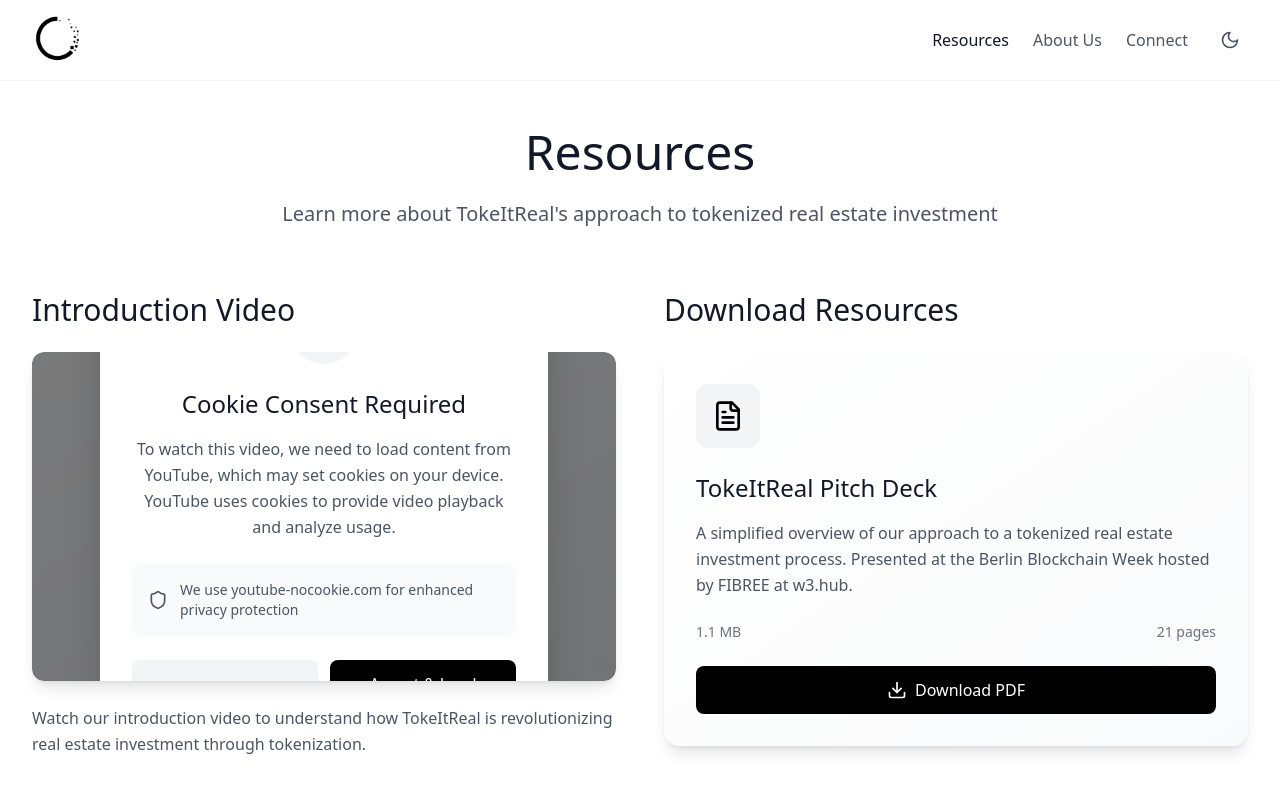
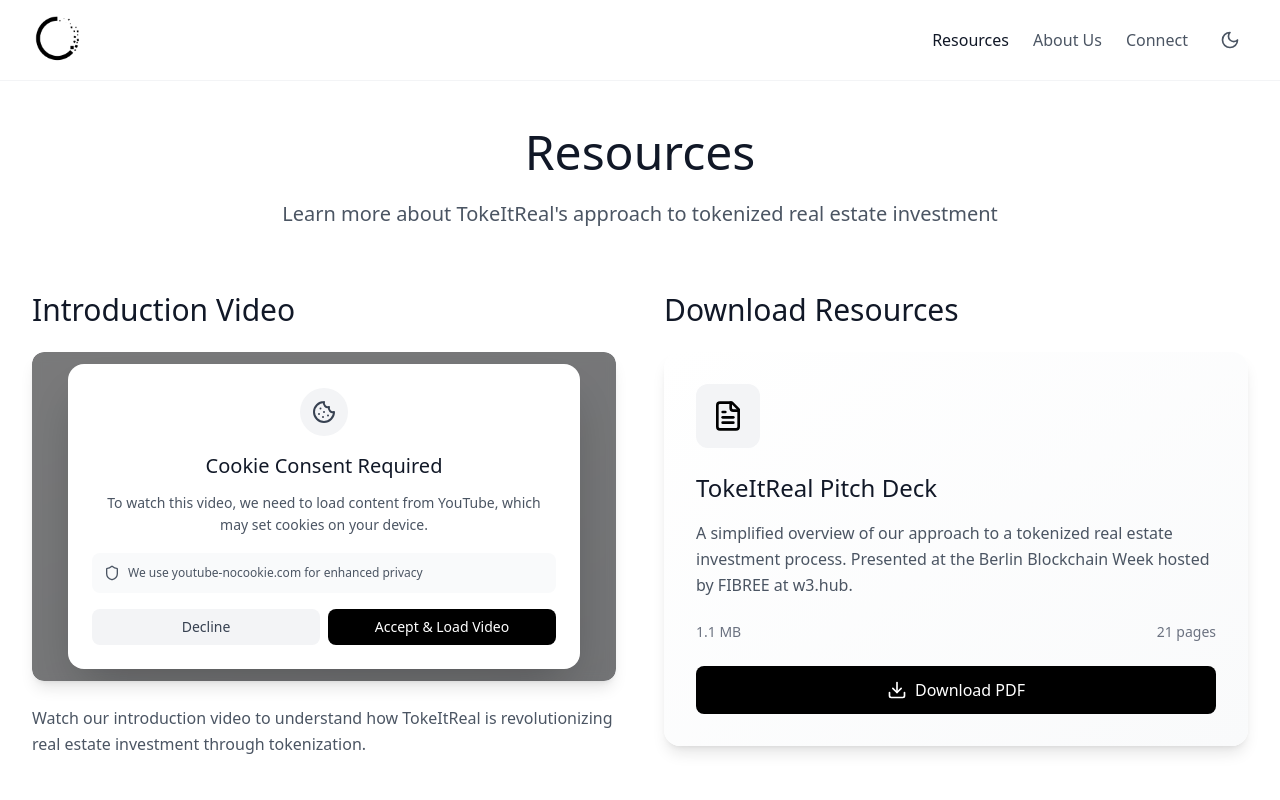
Before and after one commit to christopherhasz/tokeitrealfrontend_prod, a React (Vite) app: page /resources in a window 1280 px wide. Shown: the top 800 px of the page. Built offline with nearby package versions, Linux system fonts and the light colour scheme; no server answers.

Commit message:
Updated YouTubeVideoConsent.tsx

```diff
--- a/src/components/YouTubeVideoConsent.tsx
+++ b/src/components/YouTubeVideoConsent.tsx
@@ -1,5 +1,5 @@
 import React, { useState, useEffect } from 'react';
-import { Cookie, Play, Shield } from 'lucide-react';
+import { Cookie, Play, Shield, RotateCcw } from 'lucide-react';
 
 interface YouTubeVideoConsentProps {
   videoId: string;
@@ -71,6 +71,16 @@ export const YouTubeVideoConsent: React.FC<YouTubeVideoConsentProps> = ({
     setShowConsentDialog(true);
   };
 
+  const handleReset = () => {
+    try {
+      localStorage.removeItem(STORAGE_KEY);
+      setHasConsent(null);
+      setShowConsentDialog(true);
+    } catch (error) {
+      console.error('Error resetting consent:', error);
+    }
+  };
+
   if (hasConsent === true) {
     return (
       <div className="relative w-full" style={{ paddingBottom: '56.25%' }}>
@@ -85,6 +95,13 @@ export const YouTubeVideoConsent: React.FC<YouTubeVideoConsentProps> = ({
           referrerPolicy="strict-origin-when-cross-origin"
           allowFullScreen
         />
+        <button
+          onClick={handleReset}
+          className="absolute top-4 right-4 p-2 rounded-lg bg-black/60 dark:bg-white/60 hover:bg-black/80 dark:hover:bg-white/80 transition-all duration-300 backdrop-blur-sm z-10"
+          title="Reset consent and reload dialog"
+        >
+          <RotateCcw className="w-4 h-4 text-white dark:text-black" />
+        </button>
       </div>
     );
   }
@@ -94,38 +111,38 @@ export const YouTubeVideoConsent: React.FC<YouTubeVideoConsentProps> = ({
       <div className="absolute top-0 left-0 w-full h-full rounded-xl shadow-lg bg-gradient-to-br from-gray-100 to-gray-200 dark:from-gray-800 dark:to-gray-900 flex items-center justify-center overflow-hidden">
         {showConsentDialog ? (
           <div className="absolute inset-0 bg-black/50 backdrop-blur-sm flex items-center justify-center p-4 z-10 animate-fade-in">
-            <div className="bg-white dark:bg-gray-800 rounded-2xl p-8 max-w-md w-full shadow-2xl transform transition-all duration-300 scale-100">
-              <div className="flex items-center justify-center mb-6">
-                <div className="w-16 h-16 rounded-full bg-gray-100 dark:bg-gray-700 flex items-center justify-center">
-                  <Cookie className="w-8 h-8 text-gray-700 dark:text-gray-300" />
+            <div className="bg-white dark:bg-gray-800 rounded-2xl p-6 max-w-lg w-full shadow-2xl transform transition-all duration-300 scale-100">
+              <div className="flex items-center justify-center mb-4">
+                <div className="w-12 h-12 rounded-full bg-gray-100 dark:bg-gray-700 flex items-center justify-center">
+                  <Cookie className="w-6 h-6 text-gray-700 dark:text-gray-300" />
                 </div>
               </div>
 
-              <h3 className="text-2xl font-light text-gray-900 dark:text-gray-100 mb-4 text-center">
+              <h3 className="text-xl font-light text-gray-900 dark:text-gray-100 mb-3 text-center">
                 Cookie Consent Required
               </h3>
 
-              <p className="text-gray-600 dark:text-gray-400 mb-6 text-center leading-relaxed">
-                To watch this video, we need to load content from YouTube, which may set cookies on your device. YouTube uses cookies to provide video playback and analyze usage.
+              <p className="text-sm text-gray-600 dark:text-gray-400 mb-4 text-center leading-relaxed">
+                To watch this video, we need to load content from YouTube, which may set cookies on your device.
               </p>
 
-              <div className="flex items-center gap-3 mb-6 p-4 bg-gray-50 dark:bg-gray-700/50 rounded-lg">
-                <Shield className="w-5 h-5 text-gray-600 dark:text-gray-400 flex-shrink-0" />
-                <p className="text-sm text-gray-600 dark:text-gray-400">
-                  We use youtube-nocookie.com for enhanced privacy protection
+              <div className="flex items-center gap-2 mb-4 p-3 bg-gray-50 dark:bg-gray-700/50 rounded-lg">
+                <Shield className="w-4 h-4 text-gray-600 dark:text-gray-400 flex-shrink-0" />
+                <p className="text-xs text-gray-600 dark:text-gray-400">
+                  We use youtube-nocookie.com for enhanced privacy
                 </p>
               </div>
 
-              <div className="flex flex-col sm:flex-row gap-3">
+              <div className="flex flex-col sm:flex-row gap-2">
                 <button
                   onClick={handleDecline}
-                  className="flex-1 px-6 py-3 rounded-lg font-light text-gray-700 dark:text-gray-300 bg-gray-100 dark:bg-gray-700 hover:bg-gray-200 dark:hover:bg-gray-600 transition-all duration-300 transform hover:scale-105 active:scale-95"
+                  className="flex-1 px-4 py-2 rounded-lg text-sm font-light text-gray-700 dark:text-gray-300 bg-gray-100 dark:bg-gray-700 hover:bg-gray-200 dark:hover:bg-gray-600 transition-all duration-300 transform hover:scale-105 active:scale-95"
                 >
                   Decline
                 </button>
                 <button
                   onClick={handleAccept}
-                  className="flex-1 px-6 py-3 rounded-lg font-light text-white dark:text-black bg-black dark:bg-white hover:bg-gray-800 dark:hover:bg-gray-100 transition-all duration-300 transform hover:scale-105 active:scale-95"
+                  className="flex-1 px-4 py-2 rounded-lg text-sm font-light text-white dark:text-black bg-black dark:bg-white hover:bg-gray-800 dark:hover:bg-gray-100 transition-all duration-300 transform hover:scale-105 active:scale-95"
                 >
                   Accept & Load Video
                 </button>
```
